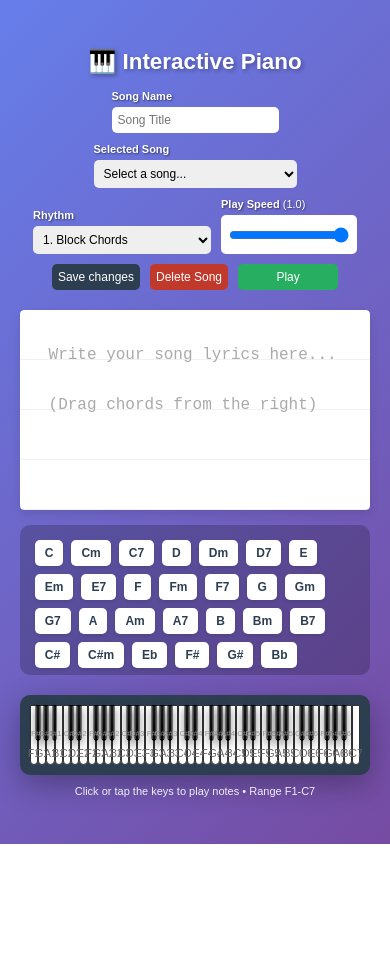
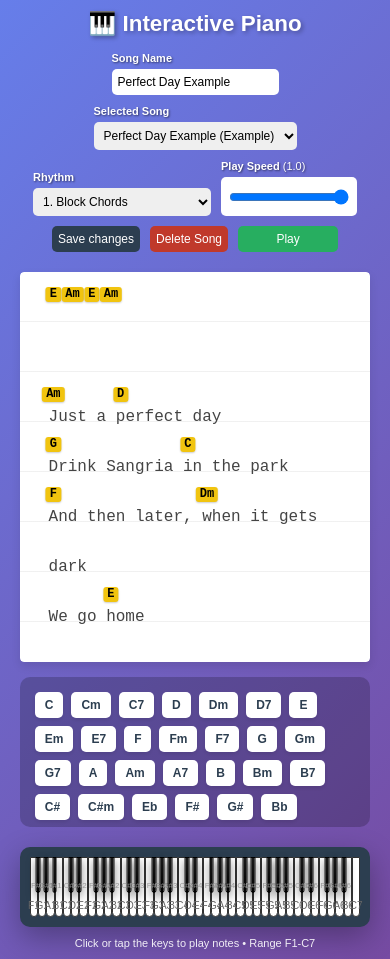
Before and after one commit to nirb/musaic, a plain HTML site: page index.html in a window 390 px wide. Before the commit the page ends 844 px from the top, so only its background shows below. Drawn offline with nearby package versions, Linux system fonts and the light colour scheme.

Commit message:
example + mobile sound

```diff
--- a/index.html
+++ b/index.html
@@ -493,18 +493,27 @@
 
     <script src="https://cdnjs.cloudflare.com/ajax/libs/tone/14.8.49/Tone.js"></script>
     <script>
-        // Initialize Tone.js synth
+        // Initialize Tone.js synth with improved sound
         const synth = new Tone.PolySynth(Tone.Synth, {
             oscillator: {
-                type: 'sine'
+                type: 'triangle',
+                partials: [1, 2, 3]
             },
             envelope: {
-                attack: 0.005,
-                decay: 0.1,
-                sustain: 0.3,
-                release: 1
+                attack: 0.01,
+                decay: 0.15,
+                sustain: 0.2,
+                release: 0.8
             }
         }).toDestination();
+
+        // Add reverb for a warmer, more natural sound
+        const reverb = new Tone.Reverb({
+            decay: 2.5,
+            preDelay: 0.01
+        }).connect(Tone.Destination);
+
+        synth.connect(reverb);
 
         // Range F1 to C7 (Places Middle C slightly left of center)
         const notes = [];
@@ -1320,7 +1329,7 @@
             return result;
         }
 
-        // Auto load last song
+        // Auto load last song or default example song for new users
         const lastSong = localStorage.getItem('musaic_last_song');
         if (lastSong) {
             const songs = JSON.parse(localStorage.getItem('musaic_songs') || '{}');
@@ -1328,6 +1337,10 @@
                 savedSongsSelect.value = lastSong;
                 loadSong();
             }
+        } else {
+            // For new users, auto-load the example song
+            savedSongsSelect.value = 'Perfect Day Example';
+            loadSong();
         }
 
         // Auto load last rhythm
```
